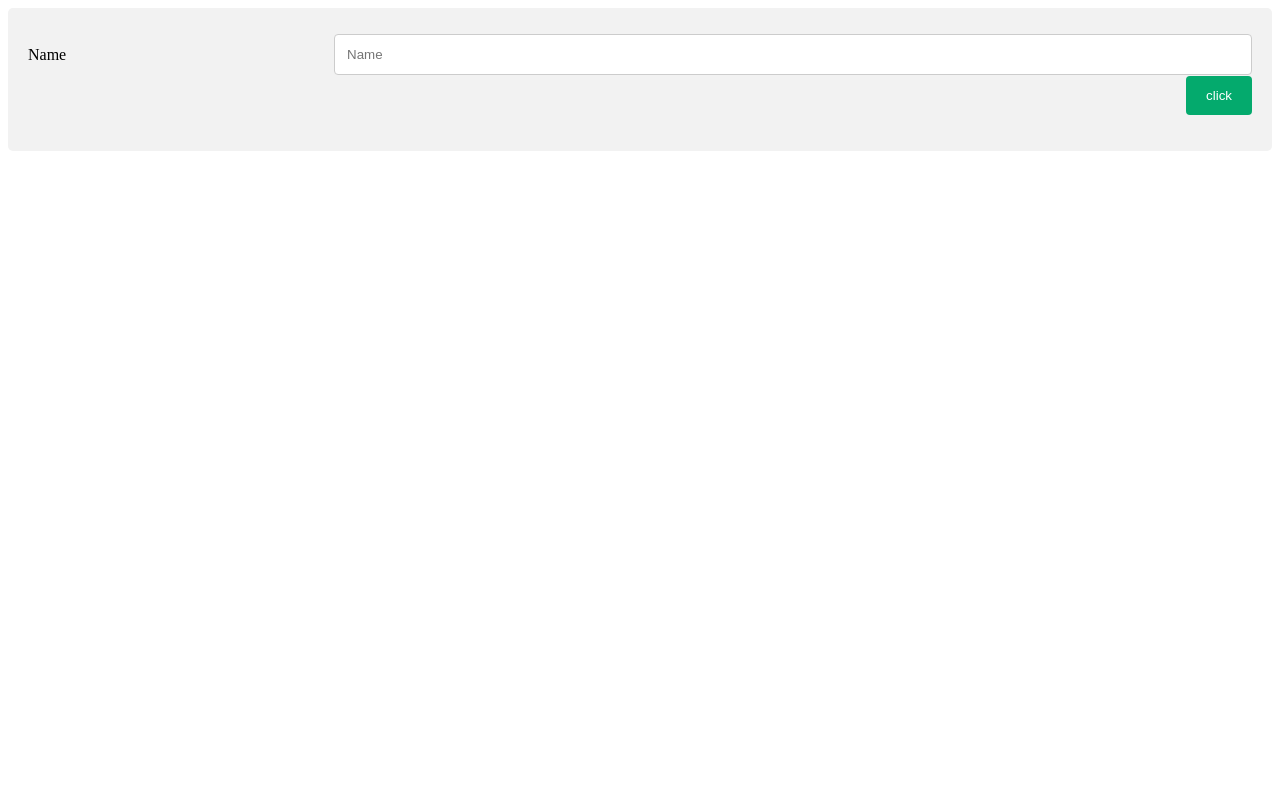
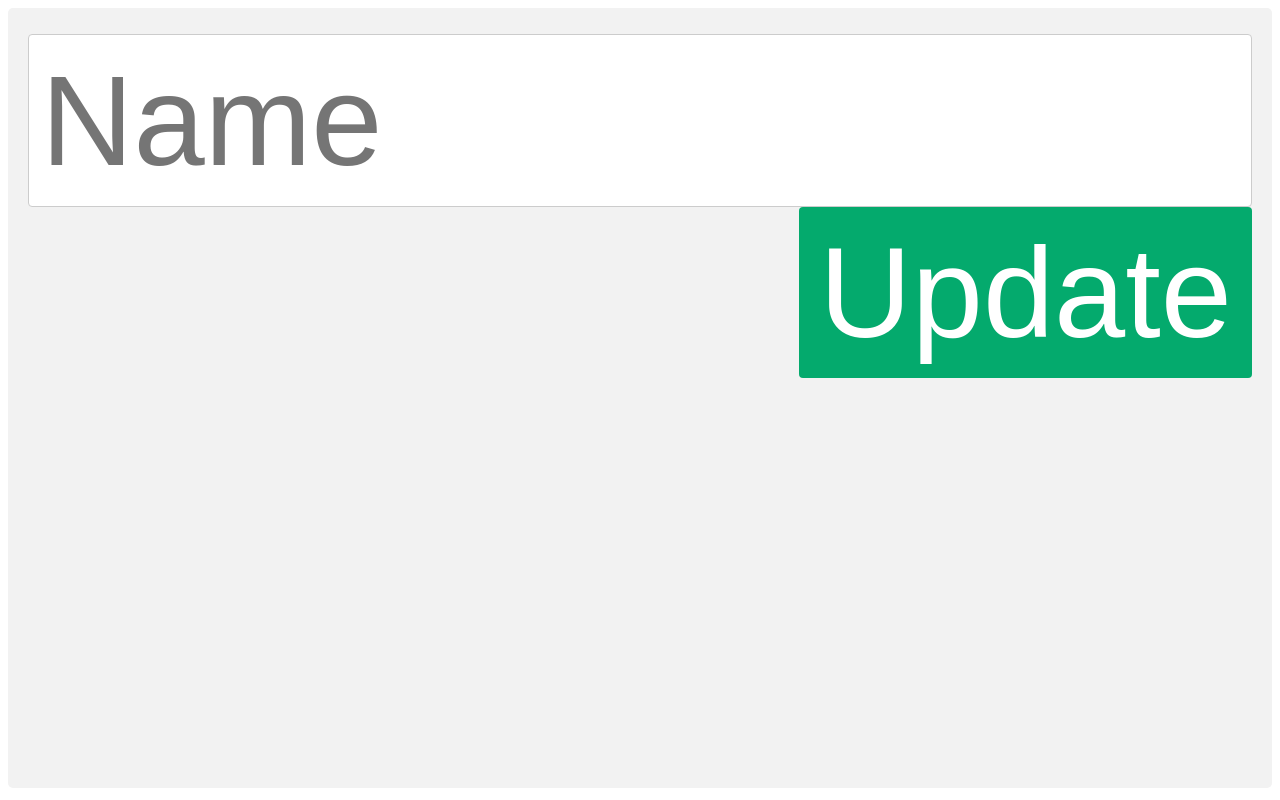
Before and after one commit to Hutli/hutlis-nametag, a plain HTML site: page static/index.html in a window 1280 px wide. Drawn offline with Linux system fonts and the light colour scheme.

Commit message:
Better nametag styling

```diff
--- a/static/index.html
+++ b/static/index.html
@@ -8,18 +8,17 @@
 
 <body onload="onload();">
     <div class="container">
-        <div class="row">
-            <div class="col-25">
-                <label for="fname">Name</label>
+        <div class="center">
+            <div class="row">
+                <div class="col-100">
+                    <input type="text" name="name" id="input" placeholder="Name">
+                </div>
             </div>
-            <div class="col-75">
-                <input type="text" name="name" id="input" placeholder="Name">
+            <div class="row">
+                <input type="button" value="Update" onclick="set_name();" />
             </div>
+            <p id="output"></p>
         </div>
-        <div class="row">
-            <input type="button" value="click" onclick="set_name();" />
-        </div>
-        <p id="output"></p>
     </div>
 </body>
 
--- a/static/style.css
+++ b/static/style.css
@@ -6,6 +6,7 @@ input[type=text], select, textarea{
     border-radius: 4px;
     box-sizing: border-box;
     resize: vertical;
+    font-size: 10vw;
 }
 
 /* Style the label to display next to the inputs */
@@ -23,6 +24,11 @@ input[type=button] {
     border-radius: 4px;
     cursor: pointer;
     float: right;
+    font-size: 10vw;
+}
+
+.center {
+    margin: auto;
 }
 
 /* Style the container */
@@ -30,19 +36,13 @@ input[type=button] {
     border-radius: 5px;
     background-color: #f2f2f2;
     padding: 20px;
+    height: calc(100vh - 60px);
 }
 
-/* Floating column for labels: 25% width */
-.col-25 {
+/* Floating column for inputs: 100% width */
+.col-100 {
     float: left;
-    width: 25%;
-    margin-top: 6px;
-}
-
-/* Floating column for inputs: 75% width */
-.col-75 {
-    float: left;
-    width: 75%;
+    width: 100%;
     margin-top: 6px;
 }
 
@@ -52,11 +52,3 @@ input[type=button] {
     display: table;
     clear: both;
 }
-
-/* Responsive layout - when the screen is less than 600px wide, make the two columns stack on top of each other instead of next to each other */
-@media screen and (max-width: 600px) {
-    .col-25, .col-75, input[type=submit] {
-        width: 100%;
-        margin-top: 0;
-    }
-}
```
